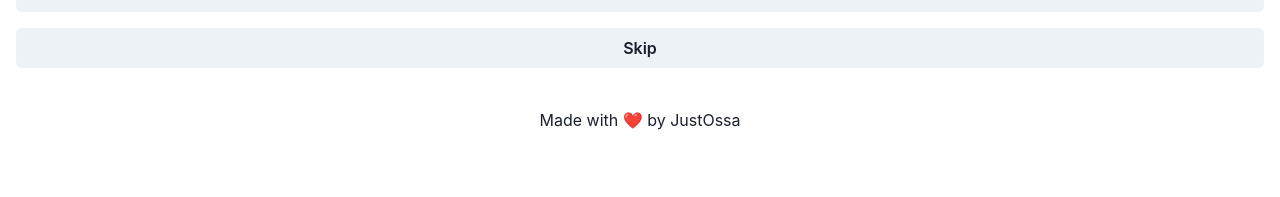
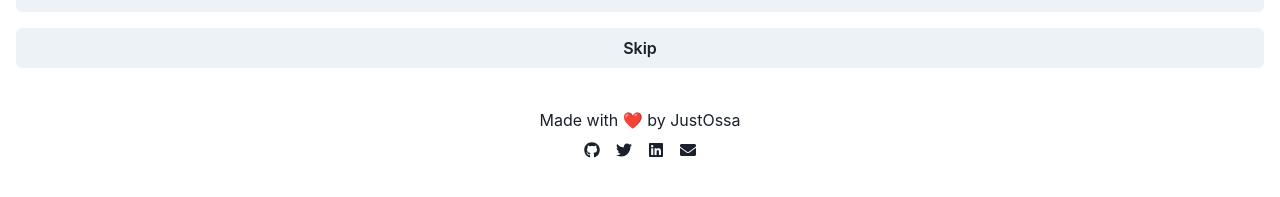
Before and after one commit to JustOssa/ColocHunt, a React (Create React App) app: page /profile/create in a window 1280 px wide. Shown: the part 721-918 px from the top of the page. Before the commit the page ends 893 px from the top, so only its background shows below. Built offline with nearby package versions, Linux system fonts and the light colour scheme.

Commit message:
Footer social icons

```diff
--- a/src/components/Layout/Footer.js
+++ b/src/components/Layout/Footer.js
@@ -1,21 +1,53 @@
-import {
-    Container,
-    Text,
-    Link
-} from '@chakra-ui/react';
-
-
+import { Container, Text, Link, Icon, VStack, HStack } from '@chakra-ui/react';
+import { FaGithub, FaTwitter, FaLinkedin, FaEnvelope } from "react-icons/fa";
 
 const Footer = () => {
 
     return (
-        <Container as="footer" maxW="xl" textAlign="center" py={10}>
+        <Container as="footer" maxW="xl" py={10}>
+            <VStack>
                 <Text>
                     Made with ❤️ by{' '}
                     <Link href="https://github.com/JustOssa" isExternal>
                         JustOssa
                     </Link>
                 </Text>
+
+                <HStack spacing={4}>
+                    <Link
+                        isExternal
+                        rel="noreferrer"
+                        href={process.env.githubUrl}
+                        aria-label="Github Repo"
+                    >
+                    <Icon as={FaGithub} boxSize={4} />
+                    </Link>
+                    <Link
+                        isExternal
+                        rel="noreferrer"
+                        href={process.env.twitterUrl}
+                        aria-label="Twitter Profile"
+                    >
+                    <Icon as={FaTwitter} boxSize={4} />
+                    </Link>
+                    <Link
+                        isExternal
+                        rel="noreferrer"
+                        href={process.env.linkedinUrl}
+                        aria-label="Linkedin Profile"
+                    >
+                    <Icon as={FaLinkedin} boxSize={4} />
+                    </Link>
+                    <Link
+                        isExternal
+                        rel="noreferrer"
+                        href={`mailto:${process.env.emailAddress}`}
+                        aria-label="Email Address"
+                    >
+                    <Icon as={FaEnvelope} boxSize={4} />
+                    </Link>
+                </HStack>
+            </VStack>
         </Container>
     );
 }
```
Lines whose indentation alone changed are shown as unchanged.
